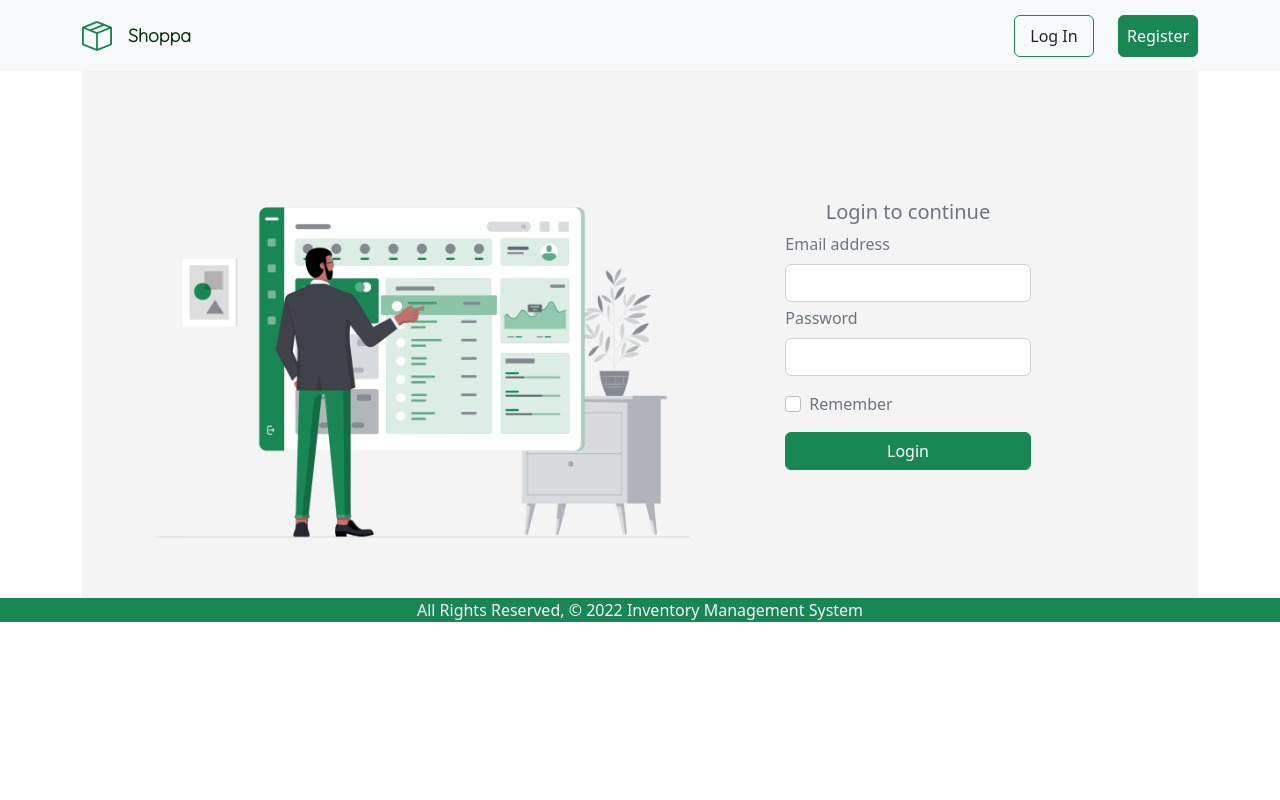
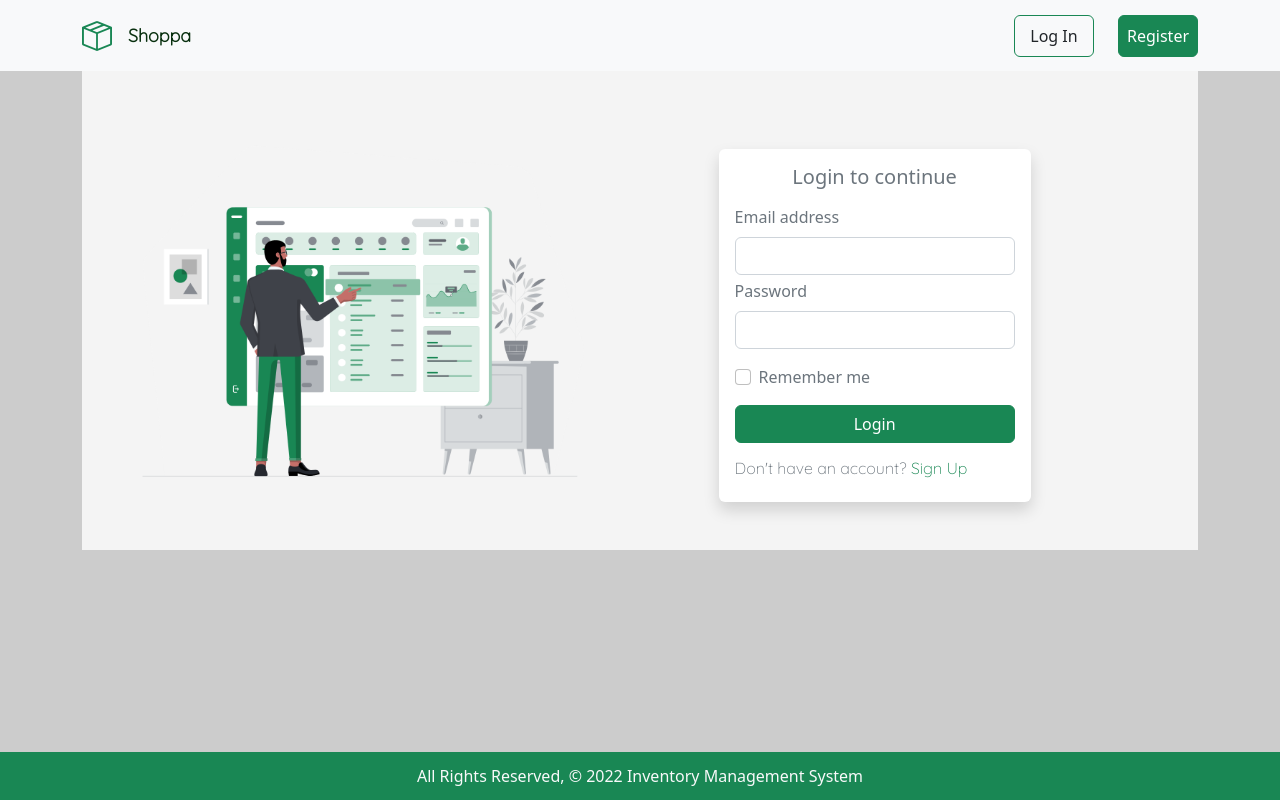
Before and after one commit to diopp/Inventory-Management-System, a Django app: page /login/ in a window 1280 px wide. Run offline with Django 4.2, Linux system fonts and the light colour scheme.

Commit message:
Still on working the login and signup part

```diff
--- a/main_app/static/css/styles.css
+++ b/main_app/static/css/styles.css
@@ -1,11 +1,27 @@
 @import url('https://fonts.googleapis.com/css2?family=Quicksand:wght@300&display=swap');
 
-#bgLanding{
+/*QuickReset*/*{margin:0;box-sizing:border-box;}
 
-background-color: red;
+
+body {                /* body - or any parent wrapper */
+    display: flex;
+    flex-direction: column;
+    min-height: 100vh;
+
+
+  }
+
+  html {
+    height: 100%;
+}
+body {
+  background-color:#cccccc;
 }
 
 
+  main {
+    flex: 1;
+  }
 
 #brand-name {
     color: rgb(9, 48, 15);
@@ -30,8 +46,15 @@ background-color: red;
 
 }
 
+
+h6{
+    font-family: 'Quicksand', sans-serif;
+
+}
+
 footer{
     background-color: rgba(0, 0, 0, 0.294);
+    padding: 12px;
 }
 
 #login-btn{
--- a/main_app/templates/base.html
+++ b/main_app/templates/base.html
@@ -20,6 +20,7 @@
     <header class="bg-light">
         <nav class=" container navbar navbar-expand-lg bg-light">
             <div class="container-fluid">
+              <i class=""></i>
               <a id="logo-brand" class="navbar-brand bi bi-box-seam " href="#" style="color: #198754; font-size: 30px;">
                 <a id="brand-name" >Shoppa</a>
             </a>
--- a/main_app/templates/login.html
+++ b/main_app/templates/login.html
@@ -1,28 +1,33 @@
 {% extends 'base.html'%} {% load static %}
 <!DOCTYPE html>
 <html lang="en">
-<head>
+<head >
     <meta charset="UTF-8">
     <meta http-equiv="X-UA-Compatible" content="IE=edge">
     <meta name="viewport" content="width=device-width, initial-scale=1.0">
     <title>Login</title>
     <link rel="stylesheet" href="{% static 'css/styles.css' %}" />
 </head>
- <body>
+ <body >
    {% block content %}
 
-    <section id="bgLanding" class=" text-light text-center text-sm-start" style="background-color:#f4f4f4 ;">
-		<div class="">
+    <section  class=" text-light text-center text-sm-start" style="background-color:#f4f4f4 ;">
+
 			<div class="d-sm-flex align-items-center justify-content-between">
 				<div>
-                    <img src="{% static 'images/login.png' %}" style="width: 100%" alt="My image">
+                    <img src="{% static 'images/login.png' %}" style="width: 90%" alt="My image">
 				</div>
 
-        <form class="w-50" id="form" style="margin-right: 15%;">
+        <form  class="w-50 shadow p-3 mb-5 bg-white rounded" id="form"
+        style="margin-right: 15%;margin-top: 7%;    ">
           <h5 class="text-muted text-sm text-center">Login to continue</h5>
+          <p></p>
+
+
+
           <div class="mb-1">
             <label for="exampleInputEmail1" class="form-label text-muted">Email address</label>
-            <input type="email" class="form-control" id="exampleInputEmail1" aria-describedby="emailHelp">
+            <input type="email" style="width: 280px ;" class="form-control" id="exampleInputEmail1" aria-describedby="emailHelp">
 
           </div>
           <div class="mb-3">
@@ -31,12 +36,15 @@
           </div>
           <div class="mb-3 form-check">
             <input type="checkbox" class="form-check-input" id="exampleCheck1">
-            <label class="form-check-label text-muted" for="exampleCheck1">Remember</label>
+            <label class="form-check-label text-muted" for="exampleCheck1">Remember me</label>
           </div>
           <button type="submit" class="btn btn-success" style="width: 100%;">Login</button>
+          <p></p>
+          <h6 class="text-muted">Don't have an account? <span class="text-success">Sign Up</span></h6>
         </form>
+      </div>
 
-			</div>
+
 
 		</div>
 	</section>
```
Also changed, not shown: main_app/templates/register.html (+13 -3 lines).
